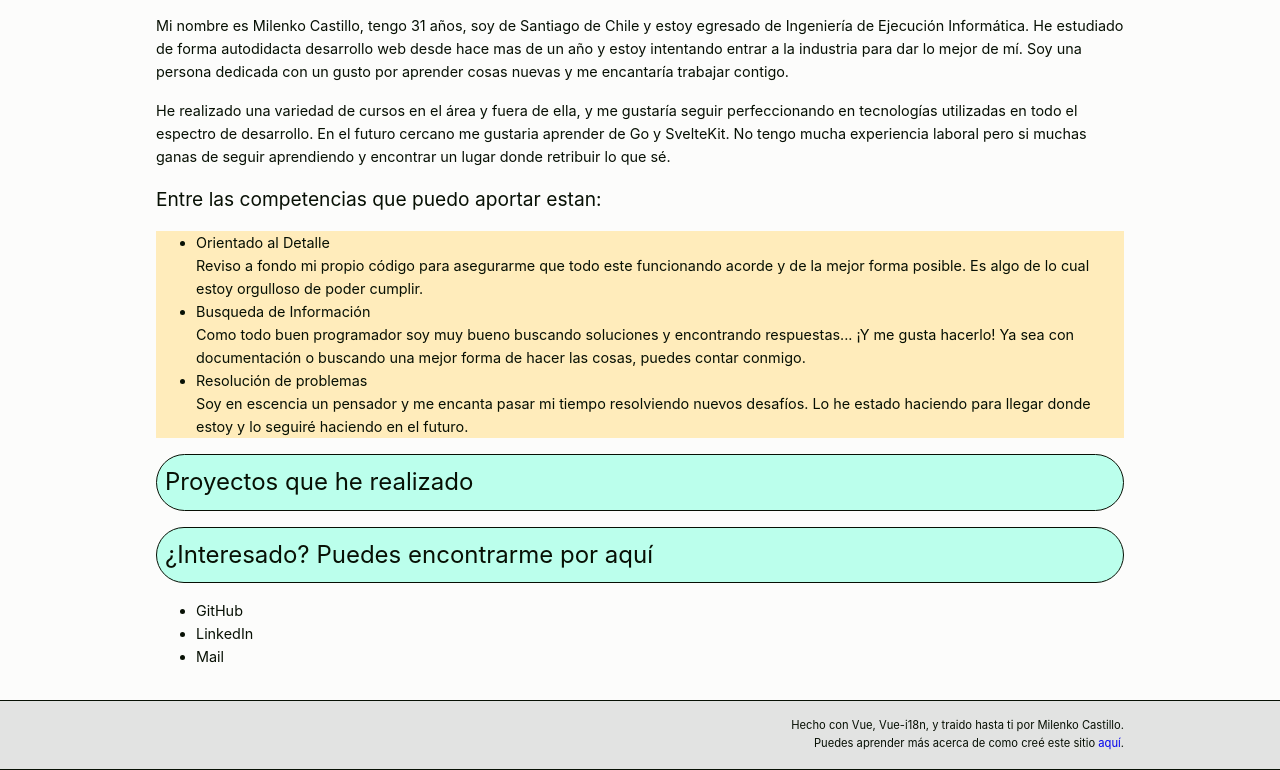
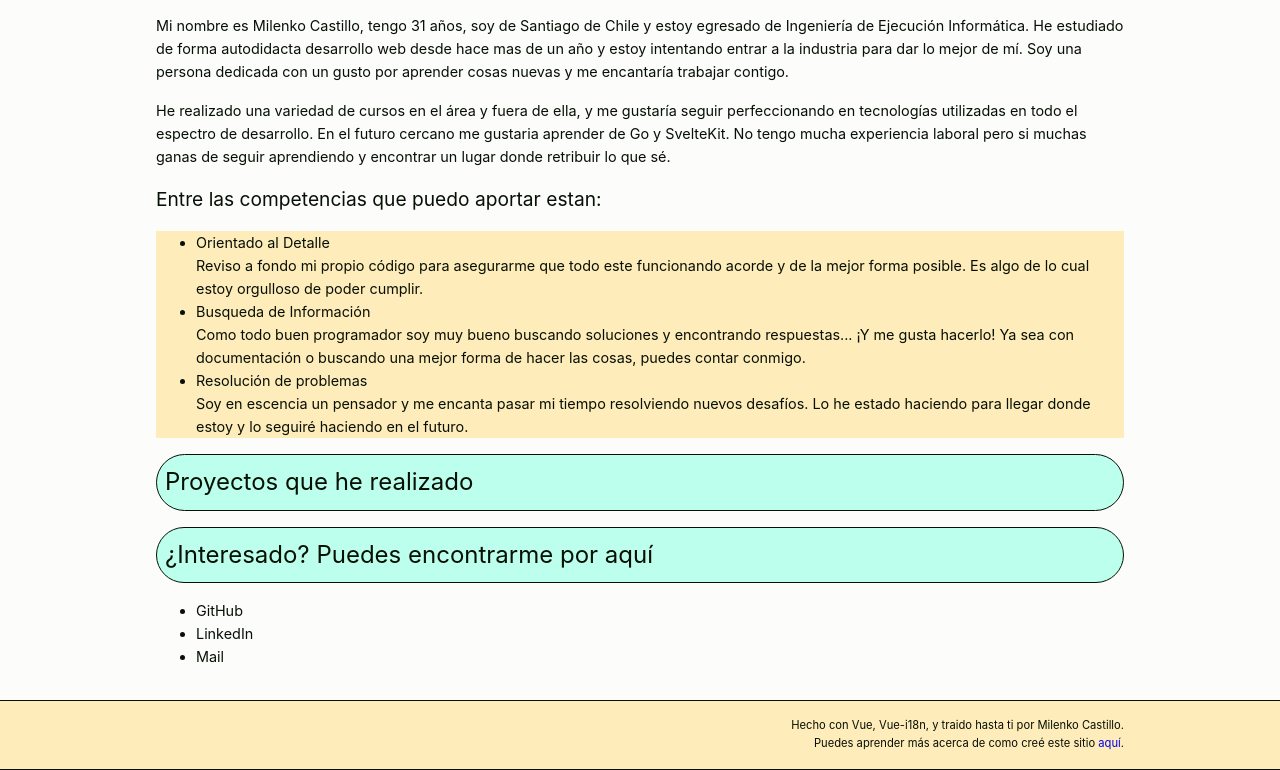
Before and after one commit to stixbunny/portfolio, a Vue app: page / in a window 1280 px wide. Shown: the part 471-1241 px from the top of the page. Built offline with nearby package versions, Linux system fonts and the light colour scheme.

Commit message:
background color

```diff
--- a/src/components/TheFooter.vue
+++ b/src/components/TheFooter.vue
@@ -20,7 +20,7 @@ const url = "https://github.com/stixbunny/portfolio";
 <style scoped>
 footer {
   margin: 0 auto;
-  background-color: var(--color-subtle-background);
+  background-color: var(--color-secondary);
   border-block:1px solid var(--color-text);
 }
 div {
```
